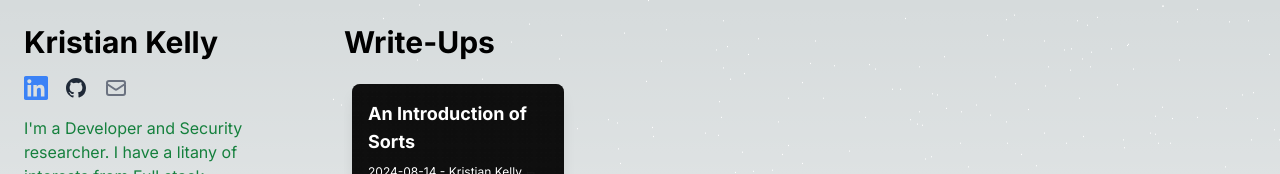
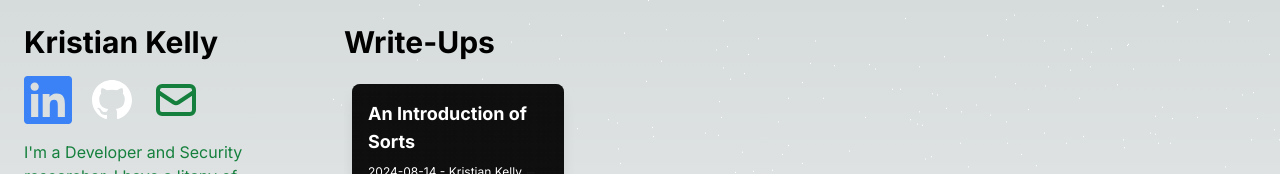
Before and after one commit to LordCat/lordcat.github.com, a Next.js app: page / in a window 1280 px wide. Shown: the top 174 px of the page. Built offline with nearby package versions, Linux system fonts and the light colour scheme.

Commit message:
Final Final Final version

```diff
--- a/src/app/layout.tsx
+++ b/src/app/layout.tsx
@@ -5,7 +5,7 @@ import { Inter } from 'next/font/google'
 const inter = Inter({ subsets: ['latin'] })
 
 export const metadata: Metadata = {
-  title: 'Don_t you just wanna hire this guy???',
+  title: 'Welcome to my digital portfolio',
   description: 'Portfolio website belonging to Kristian Kelly',
 }
 
--- a/src/app/page.tsx
+++ b/src/app/page.tsx
@@ -20,18 +20,18 @@ export default function Home() {
 
           {/* Social Links */}
           <div className="flex space-x-4 mb-4">
-            <Link href="https://www.linkedin.com/in/kristian-alex-ball/" target="_blank" rel="noopener noreferrer">
-              <svg className="w-6 h-6 text-blue-500 hover:text-blue-600" fill="currentColor" viewBox="0 0 24 24" aria-hidden="true">
+            <Link href="https://www.linkedin.com/in/kristian-alex-kelly/" target="_blank" rel="noopener noreferrer">
+              <svg className="w-12 h-12 text-blue-500 hover:text-blue-600" fill="currentColor" viewBox="0 0 24 24" aria-hidden="true">
                 <path d="M20.447 20.452h-3.554v-5.569c0-1.328-.027-3.037-1.852-3.037-1.853 0-2.136 1.445-2.136 2.939v5.667H9.351V9h3.414v1.561h.046c.477-.9 1.637-1.85 3.37-1.85 3.601 0 4.267 2.37 4.267 5.455v6.286zM5.337 7.433c-1.144 0-2.063-.926-2.063-2.065 0-1.138.92-2.063 2.063-2.063 1.14 0 2.064.925 2.064 2.063 0 1.139-.925 2.065-2.064 2.065zm1.782 13.019H3.555V9h3.564v11.452zM22.225 0H1.771C.792 0 0 .774 0 1.729v20.542C0 23.227.792 24 1.771 24h20.451C23.2 24 24 23.227 24 22.271V1.729C24 .774 23.2 0 22.222 0h.003z"/>
               </svg>
             </Link>
             <Link href="https://github.com/LordCat" target="_blank" rel="noopener noreferrer">
-              <svg className="w-6 h-6 text-gray-800 hover:text-gray-900" fill="currentColor" viewBox="0 0 24 24" aria-hidden="true">
+              <svg className="w-12 h-12 text-gray-800 hover:text-gray-900" fill="white" viewBox="0 0 24 24" aria-hidden="true">
                 <path fillRule="evenodd" d="M12 2C6.477 2 2 6.484 2 12.017c0 4.425 2.865 8.18 6.839 9.504.5.092.682-.217.682-.483 0-.237-.008-.868-.013-1.703-2.782.605-3.369-1.343-3.369-1.343-.454-1.158-1.11-1.466-1.11-1.466-.908-.62.069-.608.069-.608 1.003.07 1.531 1.032 1.531 1.032.892 1.53 2.341 1.088 2.91.832.092-.647.35-1.088.636-1.338-2.22-.253-4.555-1.113-4.555-4.951 0-1.093.39-1.988 1.029-2.688-.103-.253-.446-1.272.098-2.65 0 0 .84-.27 2.75 1.026A9.564 9.564 0 0112 6.844c.85.004 1.705.115 2.504.337 1.909-1.296 2.747-1.027 2.747-1.027.546 1.379.202 2.398.1 2.651.64.7 1.028 1.595 1.028 2.688 0 3.848-2.339 4.695-4.566 4.943.359.309.678.92.678 1.855 0 1.338-.012 2.419-.012 2.747 0 .268.18.58.688.482A10.019 10.019 0 0022 12.017C22 6.484 17.522 2 12 2z" clipRule="evenodd" />
               </svg>
             </Link>
-            <Link href="mailto:kristianalexball@gmail.com">
-              <svg className="w-6 h-6 text-gray-500 hover:text-gray-600" fill="none" stroke="currentColor" viewBox="0 0 24 24" xmlns="http://www.w3.org/2000/svg">
+            <Link href="mailto:kristianalexkelly@gmail.com">
+              <svg className="w-12 h-12 text-green-700 hover:text-gray-600" fill="none" stroke="currentColor" viewBox="0 0 24 24" xmlns="http://www.w3.org/2000/svg">
                 <path strokeLinecap="round" strokeLinejoin="round" strokeWidth={2} d="M3 8l7.89 5.26a2 2 0 002.22 0L21 8M5 19h14a2 2 0 002-2V7a2 2 0 00-2-2H5a2 2 0 00-2 2v10a2 2 0 002 2z" />
               </svg>
             </Link>
```
